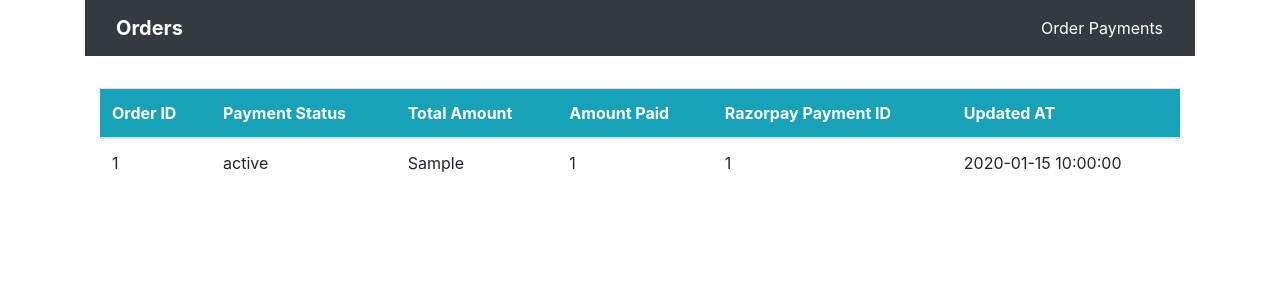
After one commit to leapclubindia/Backend-Flask, a Flask app: page /orders in a window 1280 px wide. The commit adds this page. Shown: the top 300 px of the page. Run offline with Flask 2, Linux system fonts and the light colour scheme; tables that the repository leaves empty hold one stand-in row (values such as "Sample post"); some libraries are stand-ins or nearby versions.

Commit message:
adding orders table

```diff
--- a/app.py
+++ b/app.py
@@ -44,6 +44,7 @@ class Orders(db.Model):
     order_id = db.Column(db.String, primary_key=True)
     payment_status = db.Column(db.String)
     amount_paid = db.Column(db.String)
+    total_amount = db.Column(db.String)
     razorpay_payment_id = db.Column(db.String)
     updated_at = db.Column(db.DateTime, onupdate=datetime.datetime.now())
 
@@ -93,6 +94,12 @@ def imported_data():
         order_payments = OrderPayments.query.all()
         return render_template("order_payments.html", payments = order_payments)
 
+@app.route("/orders")
+def orders_from_db():
+        orders = Orders.query.all()
+        return render_template("orders.html", orders = orders)
+
+
 
 @app.route("/upload_csv", methods=["GET", "POST"])
 def upload_csv():
--- /dev/null
+++ b/templates/layout.html
@@ -0,0 +1,17 @@
+<!DOCTYPE html>
+<html lang="en">
+  <head>
+    <meta charset="UTF-8" />
+    <meta name="viewport" content="width=device-width, initial-scale=1.0" />
+    <title>Flask Backend</title>
+    <link
+      rel="stylesheet"
+      href="{{url_for('static', filename='css/bootstrap.min.css')}}"
+    />
+  </head>
+  <body>
+    <div class="container">{% block content %}{% endblock %}</div>
+    <script src="{{url_for('static', filename='js/jquery.min.js')}}"></script>
+    <script src="{{url_for('static', filename='js/bootstrap.min.js')}}"></script>
+  </body>
+</html>
--- /dev/null
+++ b/templates/orders.html
@@ -0,0 +1,37 @@
+{% extends "layout.html" %}
+{% block content %}
+<nav class="navbar navbar-expand-lg navbar-dark bg-dark">
+    <div class="container">
+    <a class="navbar-brand font-weight-bold" href="{{url_for('webhooks')}}">Orders</a>
+    <div class="ml-auto row">
+        <a class="nav-link text-white" href="{{url_for('imported_data')}}">Order Payments</a>
+    </div>
+    </div>
+</nav>
+<div class="container mt-3 pt-3">
+    <table class="table">
+        <thead>
+            <tr class="bg-info text-white">
+            <th scope="col">Order ID</th>
+            <th scope="col">Payment Status</th>
+            <th scope="col">Total Amount</th>
+            <th scope="col">Amount Paid</th>
+            <th scope="col">Razorpay Payment ID</th>
+            <th scope="col">Updated AT</th>
+            </tr>
+        </thead>
+        <tbody>
+            {% for o in orders %}
+                <tr>
+                    <td scope="row">{{ o.order_id}}</td>
+                    <td scope="row">{{ o.payment_status}}</td>
+                    <td scope="row">{{ o.total_amount}}</td>
+                    <td scope="row">{{ o.amount_paid}}</td>
+                    <td scope="row">{{ o.razorpay_payment_id}}</td>
+                    <td scope="row">{{ o.updated_at}}</td>
+                </tr>
+            {% endfor %}
+        </tbody>
+    </table>
+</div>
+{% endblock %}
```
Also changed, not shown: templates/order_payments.html (+3 -16 lines), templates/payments.html (+4 -16 lines), templates/upload_form.html (+3 -16 lines).
